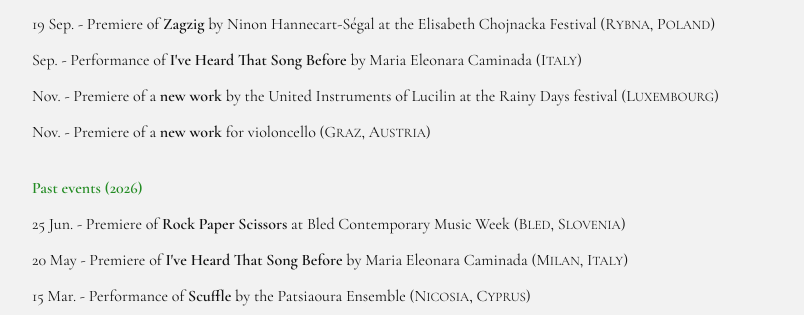
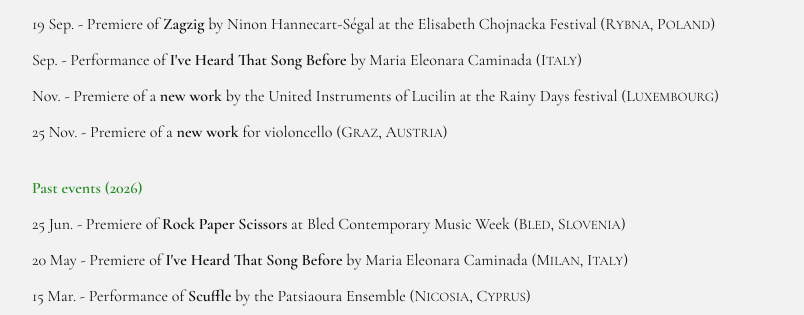
Before and after one commit to matthew-monaco/matthew-monaco.github.io, a Jekyll site: the page built from index.md, in a window 1280 px wide. Shown: the part 487-802 px from the top of the page, without its empty margins (218-1022 px from the left). Built offline with Jekyll 4.4.1, drawn with Linux system fonts in a browser that asks for light colours.

Commit message:
Update index.md

```diff
--- a/index.md
+++ b/index.md
@@ -15,7 +15,7 @@ I am a Paris-based composer and pianist, originally from New Jersey. Feel free t
 <p>19 Sep. -  Premiere of <strong>Zagzig</strong> by Ninon Hannecart-Ségal at the Elisabeth Chojnacka Festival (R<font size="2">YBNA</font>, P<font size="2">OLAND</font>)</p>
 <p>Sep. - Performance of <strong>I've Heard That Song Before</strong> by Maria Eleonara Caminada (I<font size="2">TALY</font>)</p>
 <p>Nov. - Premiere of a <strong>new work</strong> by the United Instruments of Lucilin at the Rainy Days festival (L<font size="2">UXEMBOURG</font>)</p>
-<p>Nov. - Premiere of a <strong>new work</strong> for violoncello (G<font size="2">RAZ</font>, A<font size="2">USTRIA</font>)</p>
+<p>25 Nov. - Premiere of a <strong>new work</strong> for violoncello (G<font size="2">RAZ</font>, A<font size="2">USTRIA</font>)</p>
 
 <br>
 <span class="green-bold">Past events (2026)</span>
```
